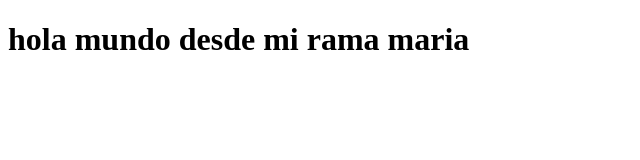
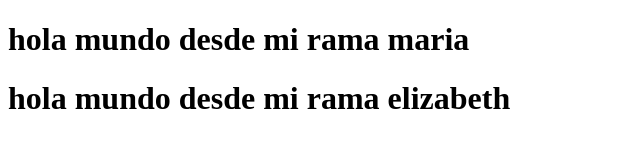
Before and after one commit to Maria-Elizabeth/practica, a plain HTML site: page index.html in a window 1280 px wide. Shown: the whole page, without its empty margins (0-640 px from the left). Drawn offline with Linux system fonts and the light colour scheme.

Commit message:
cambios desde mi rama elizabeth

```diff
--- a/index.html
+++ b/index.html
@@ -9,5 +9,8 @@
     <h1>
         hola mundo desde mi rama maria
     </h1>
+    <h1>
+        hola mundo desde mi rama elizabeth
+    </h1>
 </body>
 </html>
```
